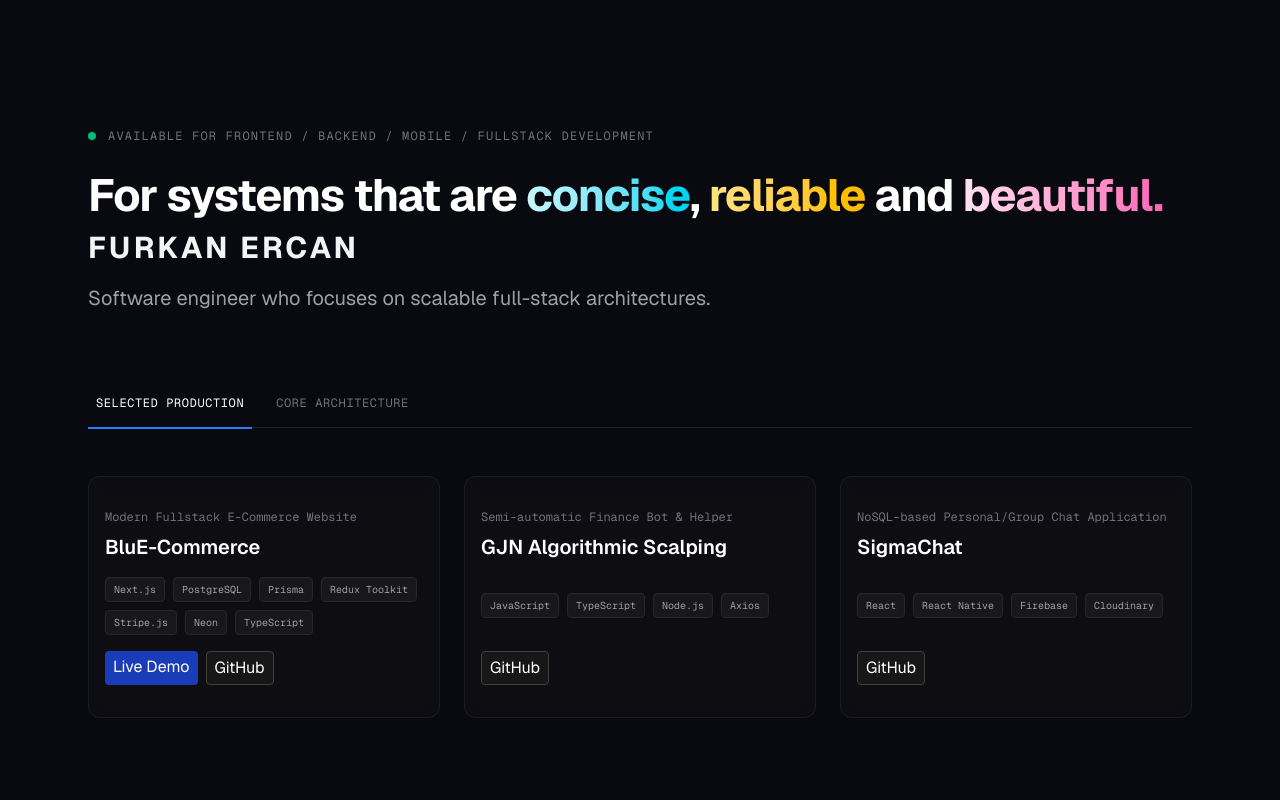
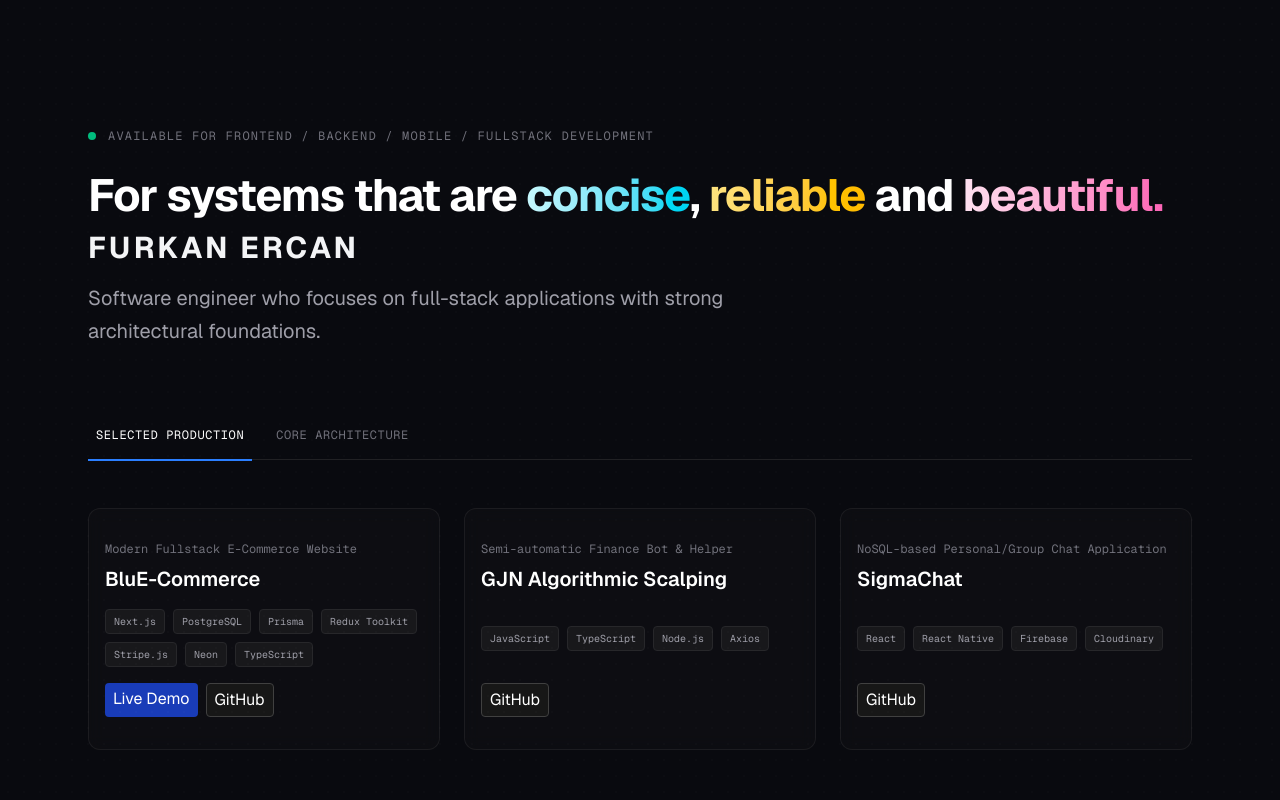
Before and after one commit to frknecn3/my-portfolio, a Next.js app: page / in a window 1280 px wide. Shown: the top 800 px of the page. Built offline with nearby package versions, Linux system fonts and the light colour scheme; a web font is replaced by a local one.

Commit message:
fix: fix small wording issue

```diff
--- a/src/app/page.tsx
+++ b/src/app/page.tsx
@@ -172,7 +172,7 @@ const Home: React.FC = () => {
           </div>
 
           <p className="text-lg md:text-xl text-zinc-400 max-w-2xl leading-relaxed font-normal">
-            Software engineer who focuses on scalable full-stack architectures.
+            Software engineer who focuses on full-stack applications with strong architectural foundations.
           </p>
         </section>
 
```
